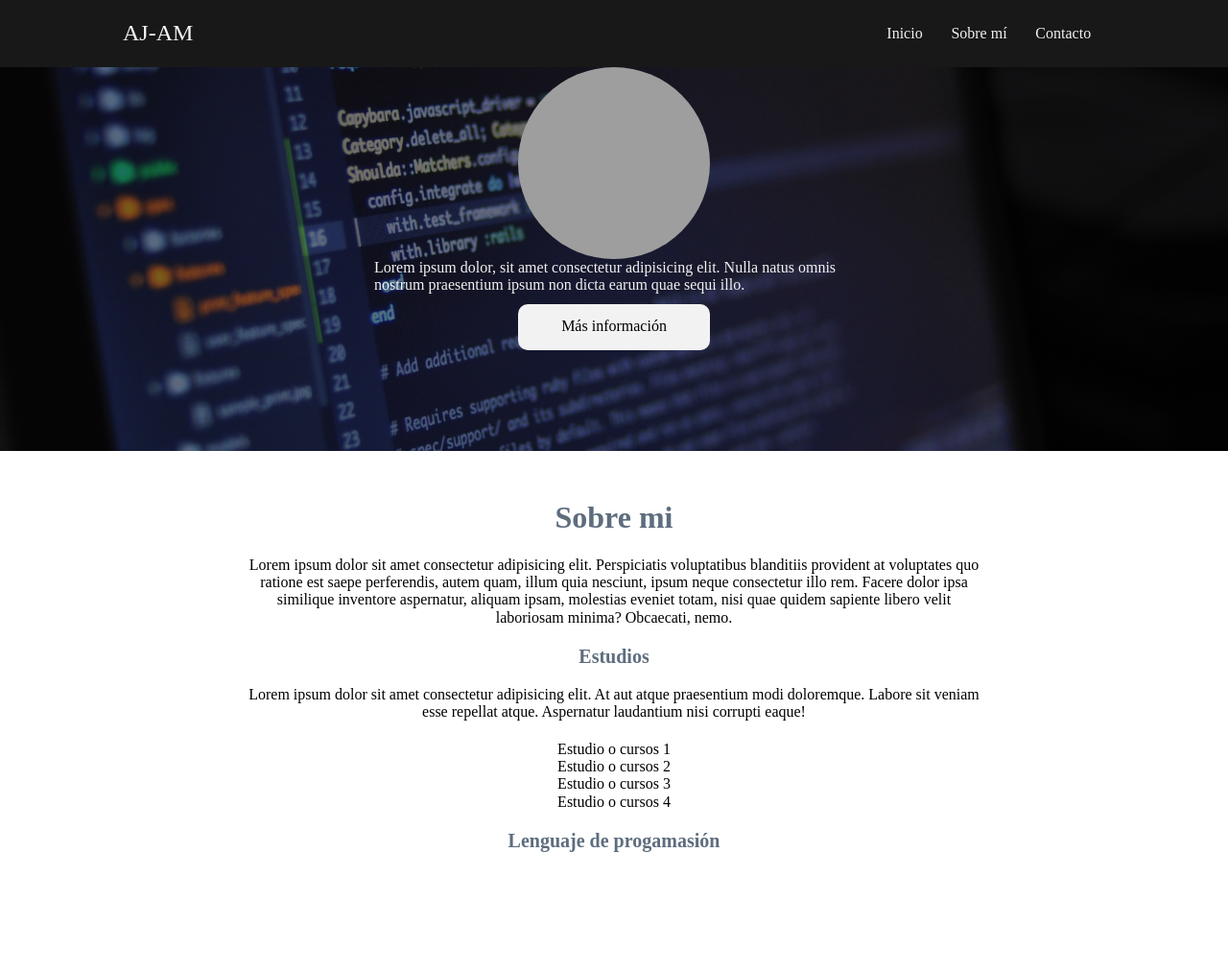
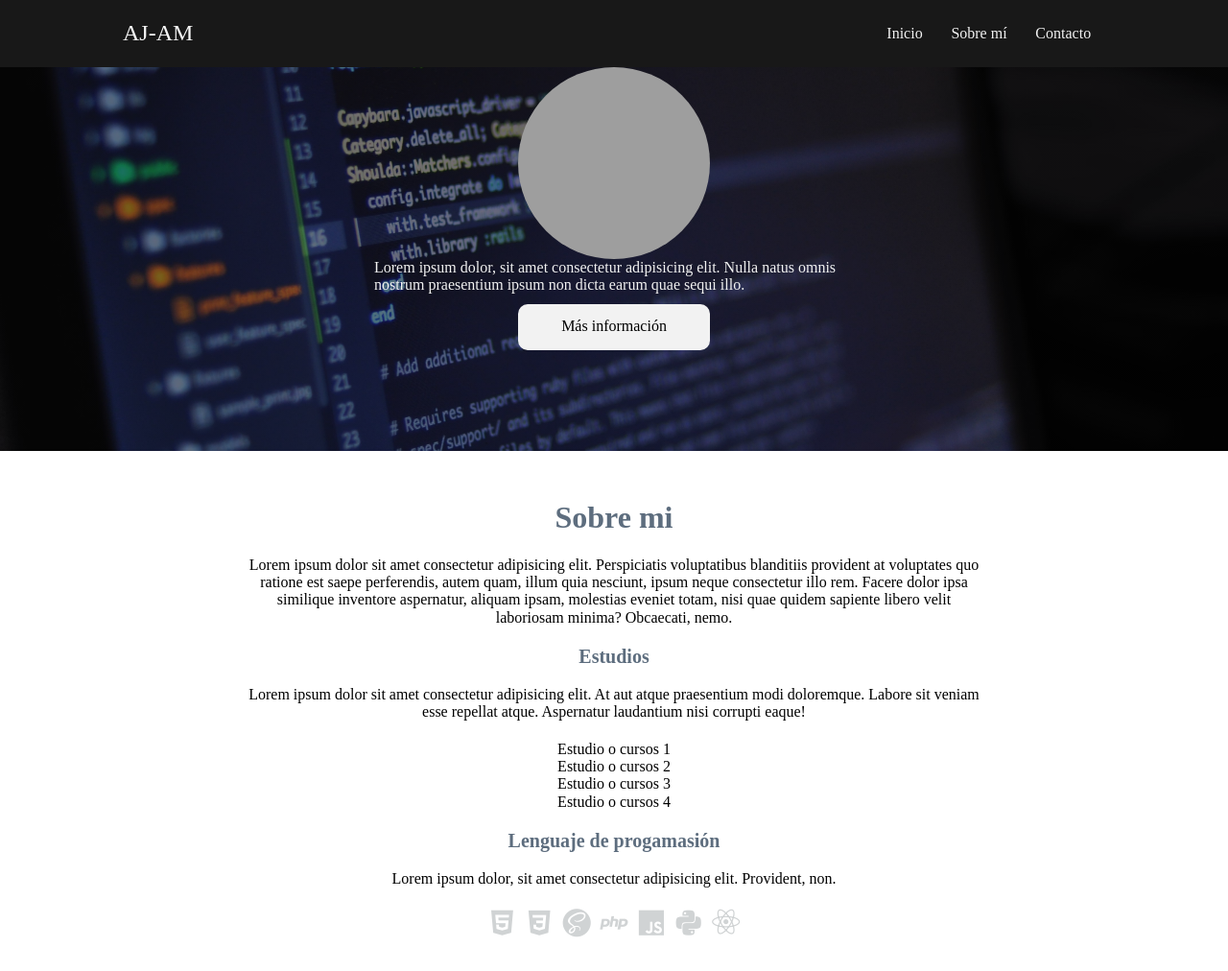
Before and after one commit to Angelo94a/portafolio, a plain HTML site: page index.html in a window 1280 px wide. Shown: the whole page at 96% size. Before the commit the page ends 937 px from the top, so only its background shows below. Drawn offline with nearby package versions, Linux system fonts and the light colour scheme; grey boxes are pictures that could not be loaded.

Commit message:
actualizando contenido actual

```diff
--- a/components/_main.scss
+++ b/components/_main.scss
@@ -64,4 +64,11 @@
 		list-style: none;
 		margin-bottom: 1.25em;
 	}
+	.Sobremi__card-i {
+		/* background-color: tomato; */
+		flex-wrap: wrap;
+		font-size: 2.18em;
+		color: #d0d3d4;
+		cursor: pointer;
+	}
 }
--- a/index.html
+++ b/index.html
@@ -58,9 +58,20 @@
 		<section class="SobreMi">
 			<div class="container container__SobreMi">
 				<h1 class="SobreMi__title-hero">Sobre mi</h1>
-				<p class="SobreMi__paragraph">Lorem ipsum dolor sit amet consectetur adipisicing elit. Perspiciatis voluptatibus blanditiis provident at voluptates quo ratione est saepe perferendis, autem quam, illum quia nesciunt, ipsum neque consectetur illo rem. Facere dolor ipsa similique inventore aspernatur, aliquam ipsam, molestias eveniet totam, nisi quae quidem sapiente libero velit laboriosam minima? Obcaecati, nemo.</p>
+				<p class="SobreMi__paragraph">
+					Lorem ipsum dolor sit amet consectetur adipisicing elit. Perspiciatis
+					voluptatibus blanditiis provident at voluptates quo ratione est saepe
+					perferendis, autem quam, illum quia nesciunt, ipsum neque consectetur
+					illo rem. Facere dolor ipsa similique inventore aspernatur, aliquam
+					ipsam, molestias eveniet totam, nisi quae quidem sapiente libero velit
+					laboriosam minima? Obcaecati, nemo.
+				</p>
 				<h2 class="SobreMi__title">Estudios</h2>
-				<p class="SobreMi__paragraph">Lorem ipsum dolor sit amet consectetur adipisicing elit. At aut atque praesentium modi doloremque. Labore sit veniam esse repellat atque. Aspernatur laudantium nisi corrupti eaque!</p>
+				<p class="SobreMi__paragraph">
+					Lorem ipsum dolor sit amet consectetur adipisicing elit. At aut atque
+					praesentium modi doloremque. Labore sit veniam esse repellat atque.
+					Aspernatur laudantium nisi corrupti eaque!
+				</p>
 				<ul class="SobreMi__list">
 					<li class="SobreMi__items">Estudio o cursos 1</li>
 					<li class="SobreMi__items">Estudio o cursos 2</li>
@@ -68,8 +79,18 @@
 					<li class="SobreMi__items">Estudio o cursos 4</li>
 				</ul>
 				<h2 class="SobreMi__title">Lenguaje de progamasión</h2>
+				<p class="SobreMi__paragraph">
+					Lorem ipsum dolor, sit amet consectetur adipisicing elit. Provident,
+					non.
+				</p>
 				<div class="SoberMi__cards">
-
+					<span class="Sobremi__card-i bx bxl-html5"></span>
+					<span class="Sobremi__card-i bx bxl-css3"></span>
+					<span class="Sobremi__card-i bx bxl-sass"></span>
+					<span class="Sobremi__card-i bx bxl-php"></span>
+					<span class="Sobremi__card-i bx bxl-javascript"></span>
+					<span class="Sobremi__card-i bx bxl-python"></span>
+					<span class="Sobremi__card-i bx bxl-react"></span>
 				</div>
 			</div>
 		</section>
```
Also changed, not shown: css/app.css.
